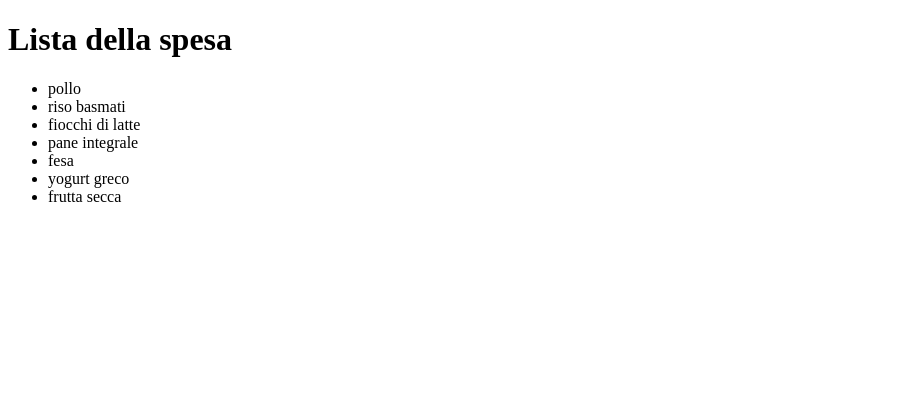
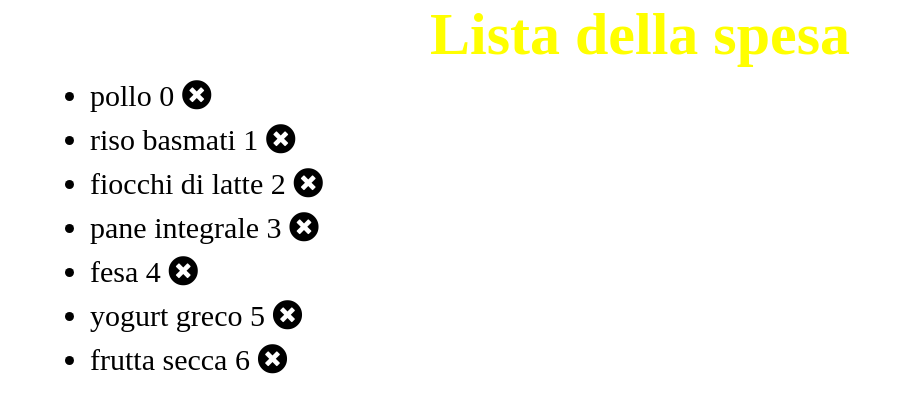
Before and after one commit to matteo92i/vue-todolist, a plain HTML site: page index.html in a window 1280 px wide. Shown: the whole page, without its empty margins (0-904 px from the left). Drawn offline with nearby package versions, Linux system fonts and the light colour scheme.

Commit message:
inizio seconda fase

```diff
--- a/css/style.css
+++ b/css/style.css
@@ -0,0 +1,17 @@
+*{
+    margin: 0;
+    padding: 0;
+    box-sizing: border-box;
+}
+
+li{
+    margin-top: 10px;
+    font-size: 30px;
+    margin-left: 90px;
+}
+
+h1{
+    font-size: 60px;
+    color: yellow;
+    text-align: center;
+}
--- a/index.html
+++ b/index.html
@@ -10,11 +10,12 @@
     <script src="https://cdn.jsdelivr.net/npm/vue@2"></script>
 </head>
 <body>
-    <h1> Lista della spesa</h1>
-    <div id="app">
+    <h1 class="centro"> Lista della spesa</h1>
+    <div id="app" class="centro">
         <ul>
             <li v-for="(element, index) in listaSpesa" >
-                {{element}}
+                {{element}} {{index}}
+                <i class="fas fa-times-circle" @click= "eliminaCibo"></i>
             </li>
         </ul>
 
```
